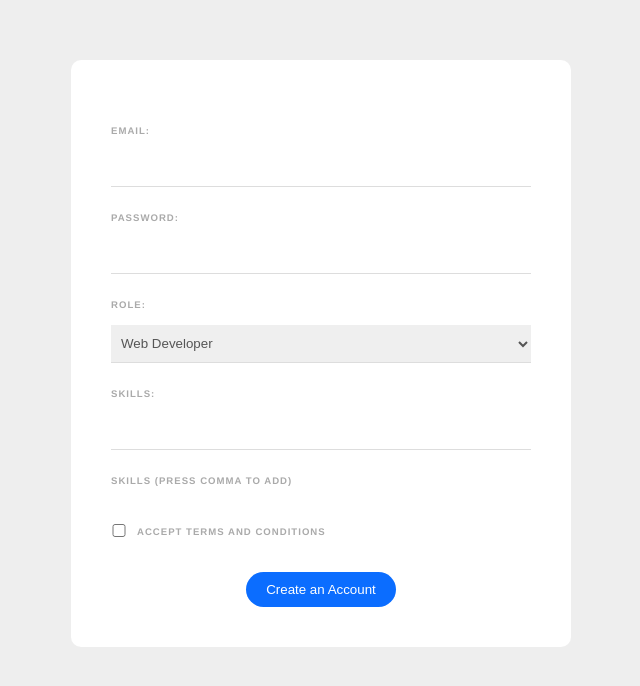
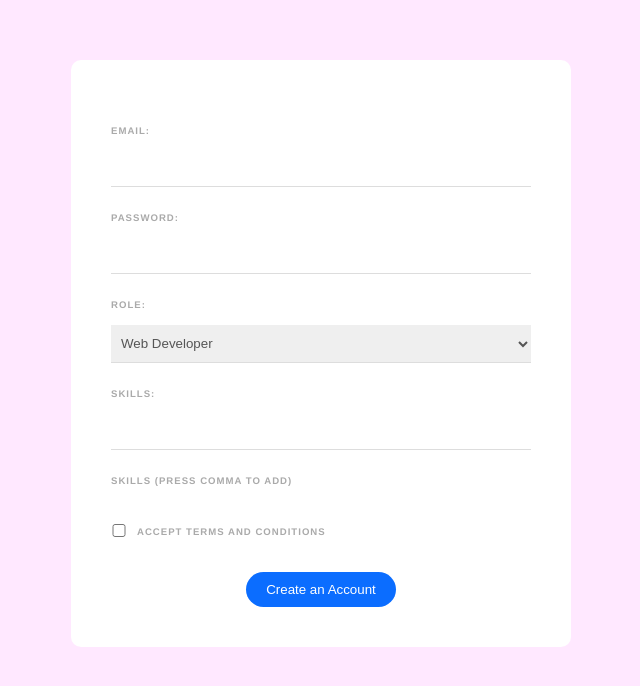
Before and after one commit to asmaaadel0/Web-Form, a Vue app: page / in a window 1280 px wide. Shown: the top 686 px of the page, without its empty margins (319-959 px from the left). Built offline with nearby package versions, Linux system fonts and the light colour scheme.

Commit message:
Update App.vue

```diff
--- a/src/App.vue
+++ b/src/App.vue
@@ -25,6 +25,6 @@ export default {
 }
 body{
   margin: 0;
-  background: #eee;
+  background: rgb(255, 232, 255);
 }
 </style>
```
